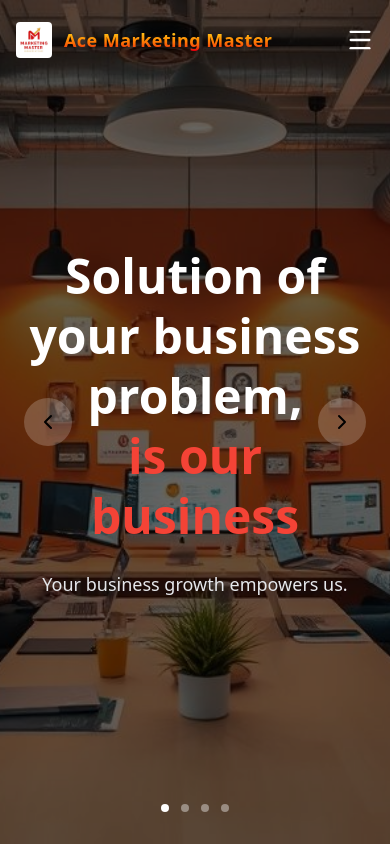
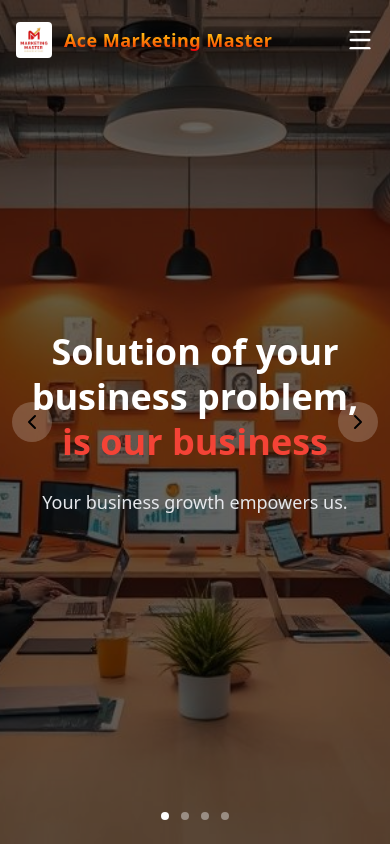
Before and after one commit to shahnawaz-babar/Acc_Marketing_Master, a React (Vite) app in the folder Marketing_website/: page / in a window 390 px wide. Shown: the top 844 px of the page. Built offline with nearby package versions, Linux system fonts and the light colour scheme.

Commit message:
add more lines

```diff
--- a/Marketing_website/src/components/Hero.jsx
+++ b/Marketing_website/src/components/Hero.jsx
@@ -8,7 +8,7 @@ import img2 from "../assets/Stay Connected with Mann Technologies!.jpg";
 import img3 from "../assets/Transform your footage like a pro.jpg";
 import img4 from "../assets/video editing set up 🖥️.jpg";
 
-// TRANSPARENT PERSON IMAGES
+// PERSON IMAGES
 import srkImg from "../assets/srk.png";
 import gajendraImg from "../assets/GajendraSir.png";
 
@@ -33,14 +33,12 @@ const slides = [
   },
   {
     image: img4,
-    title: "Special Zig Zag Slide",
   },
 ];
 
 export default function Hero() {
   const [index, setIndex] = useState(0);
 
-  // AUTO SLIDE
   useEffect(() => {
     const timer = setInterval(() => {
       setIndex((prev) => (prev + 1) % slides.length);
@@ -48,82 +46,77 @@ export default function Hero() {
     return () => clearInterval(timer);
   }, []);
 
-  const prev = () => {
+  const prev = () =>
     setIndex((prev) => (prev === 0 ? slides.length - 1 : prev - 1));
-  };
-
-  const next = () => {
+  const next = () =>
     setIndex((prev) => (prev + 1) % slides.length);
-  };
 
   return (
-    <section id="home" className="relative min-h-screen overflow-hidden">
+    <section id="home" className="relative min-h-[100svh] overflow-hidden">
       {/* BACKGROUND */}
       <AnimatePresence mode="sync">
         <motion.div
           key={index}
-          className="absolute inset-0 bg-cover bg-center z-0"
+          className="absolute inset-0 bg-cover bg-center"
           style={{ backgroundImage: `url(${slides[index].image})` }}
           initial={{ opacity: 0 }}
           animate={{ opacity: 1 }}
           exit={{ opacity: 0 }}
-          transition={{ duration: 1.5 }}
+          transition={{ duration: 1.2 }}
         />
       </AnimatePresence>
 
       {/* OVERLAY */}
-      <div className="absolute inset-0 bg-black/60 z-10" />
+      <div className="absolute inset-0 bg-black/60" />
 
-      {/* CONTENT */}
-      <div className="relative z-20 min-h-screen flex items-center justify-center px-6">
+      {/* CONTENT — TRUE CENTER */}
+      <div className="relative z-20 min-h-[100svh] flex items-center justify-center">
         <AnimatePresence mode="wait">
           <motion.div
             key={index}
             initial={{ opacity: 0, y: 40 }}
             animate={{ opacity: 1, y: 0 }}
             exit={{ opacity: 0, y: -40 }}
-            transition={{ duration: 1 }}
+            transition={{ duration: 0.8 }}
             className="w-full max-w-6xl text-white"
           >
             {/* 🔥 LAST SLIDE */}
             {index === 3 ? (
-              <div className="w-full flex flex-col items-center justify-center gap-16">
+              <div className="flex flex-col gap-8">
 
                 {/* ROW 1 */}
-                <div className="flex items-center justify-center gap-10 w-full max-w-5xl">
-                  <div className="flex-1">
-                    <h2 className="text-4xl md:text-5xl font-extrabold leading-tight">
-                      Koi Dhanda Chhota Nahi Hota
-                    </h2>
-                  </div>
+                <div className="flex flex-row items-center gap-4 max-w-5xl mx-auto px-6">
+                  <h2 className="flex-1 text-base sm:text-lg md:text-4xl font-extrabold leading-snug">
+                    Koi dhanda chhota nahi hota <br />
+                    aur dhande se bada koi dharam nahi hota
+                  </h2>
 
                   <img
                     src={srkImg}
                     alt="SRK"
-                    className="w-36 md:w-44 drop-shadow-2xl"
+                    className="w-20 sm:w-24 md:w-44 shrink-0 drop-shadow-2xl"
                   />
                 </div>
 
                 {/* ROW 2 */}
-                <div className="flex items-center justify-center gap-10 w-full max-w-5xl">
+                <div className="flex flex-row items-center gap-4 max-w-4xl mx-auto px-6">
                   <img
                     src={gajendraImg}
                     alt="Gajendra Sir"
-                    className="w-44 md:w-52 drop-shadow-2xl"
+                    className="w-20 sm:w-28 md:w-52 shrink-0 drop-shadow-2xl"
                   />
 
-                  <div className="flex-1">
-                    <p className="text-4xl md:text-5xl font-extrabold leading-tight text-white">
-                      Usse Chote se Bada Banana Hota Hai
-                    </p>
-                  </div>
+                  <h2 className="flex-1 text-base sm:text-lg md:text-4xl font-extrabold leading-snug text-right">
+                    Koi dhanda chhota nahi hota, <br />
+                    usse chhote se bada banana hota hai
+                  </h2>
                 </div>
 
               </div>
             ) : (
               /* NORMAL SLIDES */
-              <div className="text-center max-w-3xl mx-auto">
-                <h2 className="text-5xl md:text-6xl font-extrabold leading-tight">
+              <div className="text-center max-w-3xl mx-auto px-6">
+                <h2 className="text-4xl md:text-6xl font-extrabold leading-tight">
                   {slides[index].title}
                   <br />
                   <span className="text-[#F44336]">
@@ -142,23 +135,23 @@ export default function Hero() {
         </AnimatePresence>
       </div>
 
-      {/* ARROWS */}
+      {/* ARROWS — MOBILE + DESKTOP */}
       <button
         onClick={prev}
-        className="absolute left-6 top-1/2 -translate-y-1/2 z-30 bg-white/20 p-3 rounded-full hover:bg-white/40"
+        className="absolute left-3 top-1/2 -translate-y-1/2 z-30 bg-white/20 p-2 md:p-3 rounded-full"
       >
         <ChevronLeft />
       </button>
 
       <button
         onClick={next}
-        className="absolute right-6 top-1/2 -translate-y-1/2 z-30 bg-white/20 p-3 rounded-full hover:bg-white/40"
+        className="absolute right-3 top-1/2 -translate-y-1/2 z-30 bg-white/20 p-2 md:p-3 rounded-full"
       >
         <ChevronRight />
       </button>
 
       {/* DOTS */}
-      <div className="absolute bottom-8 left-1/2 -translate-x-1/2 z-30 flex gap-3">
+      <div className="absolute bottom-6 left-1/2 -translate-x-1/2 z-30 flex gap-3">
         {slides.map((_, i) => (
           <div
             key={i}
```
Also changed, not shown: Marketing_website/src/assets/srk.png.
